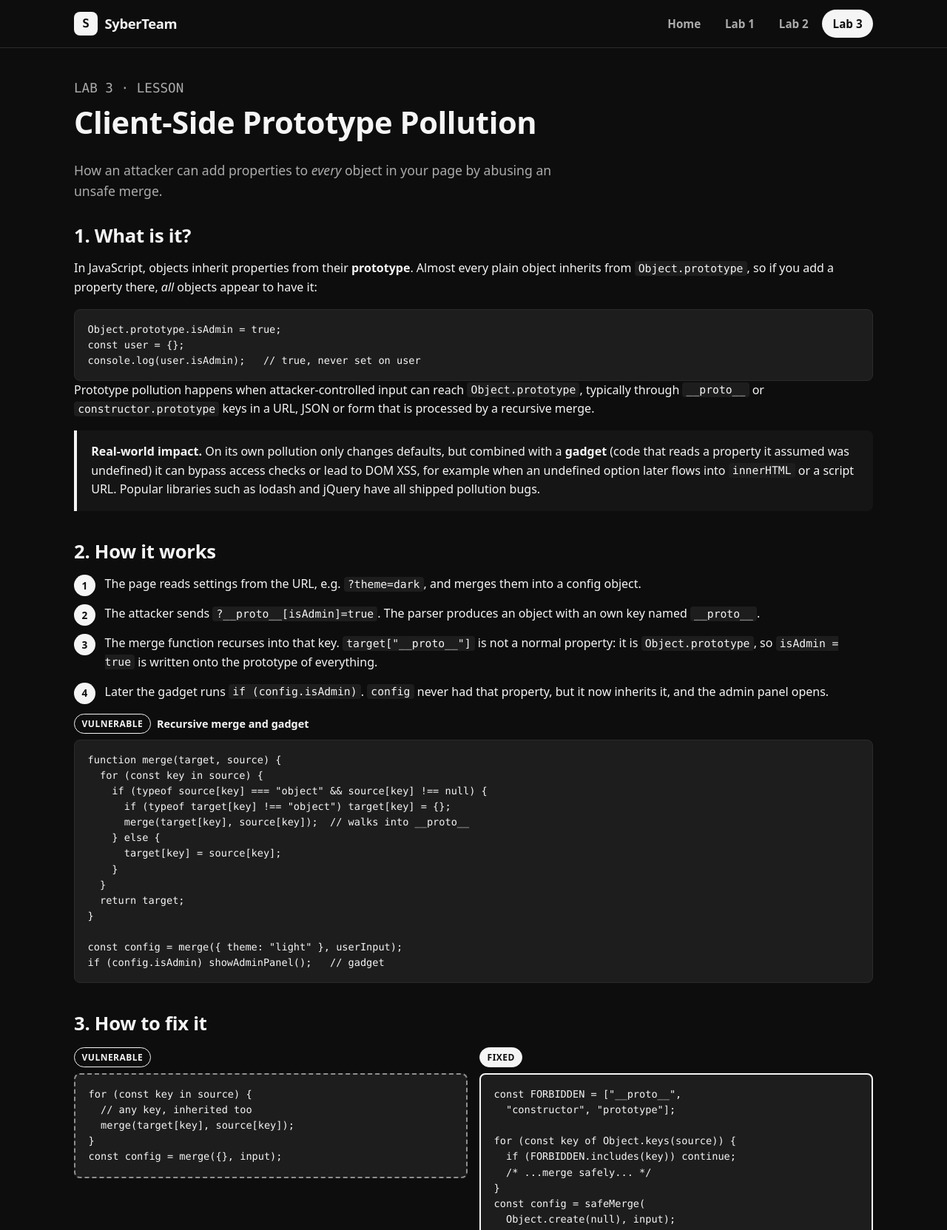
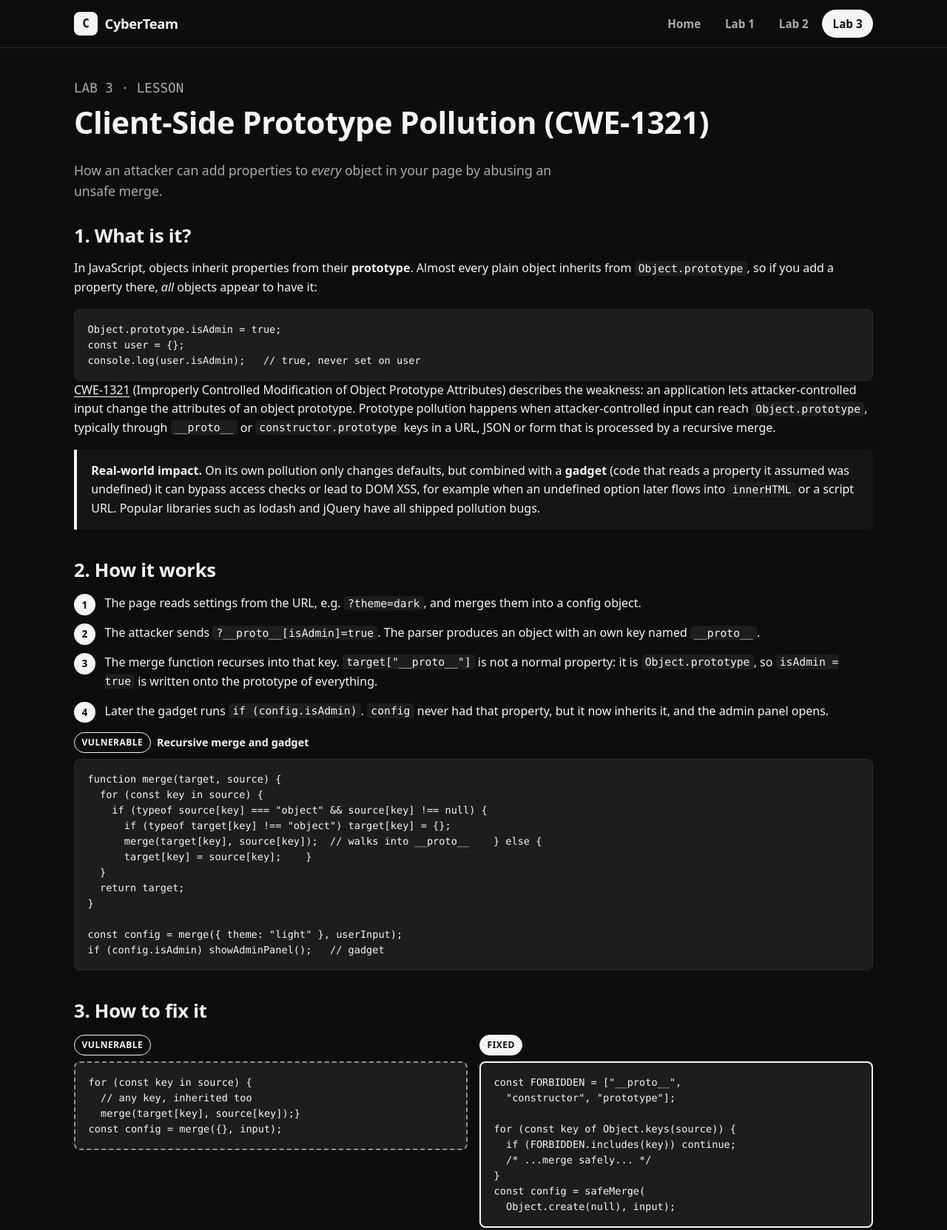
Before and after one commit to TareqDahbour/Final-Project, a plain HTML site: page proto-lesson.html in a window 1280 px wide. Shown: the top 1663 px of the page at 74% size. Drawn offline with Linux system fonts and the light colour scheme.

Commit message:
Update proto-lesson.html

```diff
--- a/proto-lesson.html
+++ b/proto-lesson.html
@@ -3,8 +3,8 @@
 <head>
   <meta charset="utf-8">
   <meta name="viewport" content="width=device-width, initial-scale=1">
-  <title>Lab 3 Lesson: Prototype Pollution | SyberTeam</title>
-  <meta name="description" content="Learn how client-side prototype pollution works and how to fix it.">
+  <title>Lab 3 Lesson: Prototype Pollution (CWE-1321) | CyberTeam</title>
+  <meta name="description" content="Learn how client-side prototype pollution (CWE-1321) works and how to fix it.">
   <link rel="stylesheet" href="style.css">
   <script src="script.js" defer></script>
 </head>
@@ -13,13 +13,13 @@
 
   <header class="site-header">
     <div class="container nav">
-      <a class="brand" href="index.html" aria-label="SyberTeam home"><span class="brand-mark" aria-hidden="true">S</span>SyberTeam</a>
+      <a class="brand" href="index.html" aria-label="CyberTeam home"><span class="brand-mark" aria-hidden="true">C</span>CyberTeam</a>
       <button class="nav-toggle" type="button" aria-expanded="false" aria-controls="nav-links">Menu</button>
       <nav aria-label="Main">
         <ul id="nav-links" class="nav-links">
           <li><a href="index.html" data-nav="home">Home</a></li>
-          <li><a href="redos-lesson.html" data-nav="lab1">Lab 1</a></li>
-          <li><a href="logic-lesson.html" data-nav="lab2">Lab 2</a></li>
+          <li><a href="logic-lesson.html" data-nav="lab1">Lab 1</a></li>
+          <li><a href="redos-lesson.html" data-nav="lab2">Lab 2</a></li>
           <li><a href="proto-lesson.html" data-nav="lab3">Lab 3</a></li>
         </ul>
       </nav>
@@ -29,7 +29,7 @@
   <main id="main" class="container page lesson">
     <div class="page-head">
       <p class="crumb">LAB 3 &middot; LESSON</p>
-      <h1>Client-Side Prototype Pollution</h1>
+      <h1>Client-Side Prototype Pollution (CWE-1321)</h1>
       <p>How an attacker can add properties to <em>every</em> object in your page by abusing an unsafe merge.</p>
     </div>
 
@@ -39,7 +39,7 @@
 <pre class="code"><code>Object.prototype.isAdmin = true;
 const user = {};
 console.log(user.isAdmin);   // true, never set on user</code></pre>
-      <p>Prototype pollution happens when attacker-controlled input can reach <code>Object.prototype</code>, typically through <code>__proto__</code> or <code>constructor.prototype</code> keys in a URL, JSON or form that is processed by a recursive merge.</p>
+      <p><a href="https://cwe.mitre.org/data/definitions/1321.html" target="_blank" rel="noopener noreferrer">CWE-1321</a> (Improperly Controlled Modification of Object Prototype Attributes) describes the weakness: an application lets attacker-controlled input change the attributes of an object prototype. Prototype pollution happens when attacker-controlled input can reach <code>Object.prototype</code>, typically through <code>__proto__</code> or <code>constructor.prototype</code> keys in a URL, JSON or form that is processed by a recursive merge.</p>
       <div class="callout">
         <p><strong>Real-world impact.</strong> On its own pollution only changes defaults, but combined with a <strong>gadget</strong> (code that reads a property it assumed was undefined) it can bypass access checks or lead to DOM XSS, for example when an undefined option later flows into <code>innerHTML</code> or a script URL. Popular libraries such as lodash and jQuery have all shipped pollution bugs.</p>
       </div>
@@ -59,16 +59,14 @@ console.log(user.isAdmin);   // true, never set on user</code></pre>
   for (const key in source) {
     if (typeof source[key] === "object" &amp;&amp; source[key] !== null) {
       if (typeof target[key] !== "object") target[key] = {};
-      merge(target[key], source[key]);  // walks into __proto__
-    } else {
-      target[key] = source[key];
-    }
+<span class="hl-vuln">      merge(target[key], source[key]);  // walks into __proto__</span>    } else {
+<span class="hl-vuln">      target[key] = source[key];</span>    }
   }
   return target;
 }
 
 const config = merge({ theme: "light" }, userInput);
-if (config.isAdmin) showAdminPanel();   // gadget</code></pre>
+<span class="hl-vuln">if (config.isAdmin) showAdminPanel();   // gadget</span></code></pre>
       </figure>
     </section>
 
@@ -79,8 +77,7 @@ if (config.isAdmin) showAdminPanel();   // gadget</code></pre>
           <figcaption><span class="badge">Vulnerable</span></figcaption>
 <pre class="code"><code>for (const key in source) {
   // any key, inherited too
-  merge(target[key], source[key]);
-}
+<span class="hl-vuln">  merge(target[key], source[key]);</span>}
 const config = merge({}, input);</code></pre>
         </figure>
         <figure class="good">
@@ -112,14 +109,14 @@ const config = safeMerge(
     </section>
 
     <nav class="pager" aria-label="Lesson navigation">
-      <a class="btn btn-outline" href="logic-lab.html">&larr; Lab 2</a>
+      <a class="btn btn-outline" href="redos-lab.html">&larr; Lab 2</a>
       <a class="btn btn-outline" href="proto-lab.html">Next: Lab 3 &rarr;</a>
     </nav>
   </main>
 
   <footer class="site-footer">
     <div class="container">
-      <span>&copy; SyberTeam. Educational project.</span>
+      <span>&copy; CyberTeam. Educational project.</span>
       <span>Runs entirely in your browser. Never test these techniques on systems you do not own.</span>
     </div>
   </footer>
```
